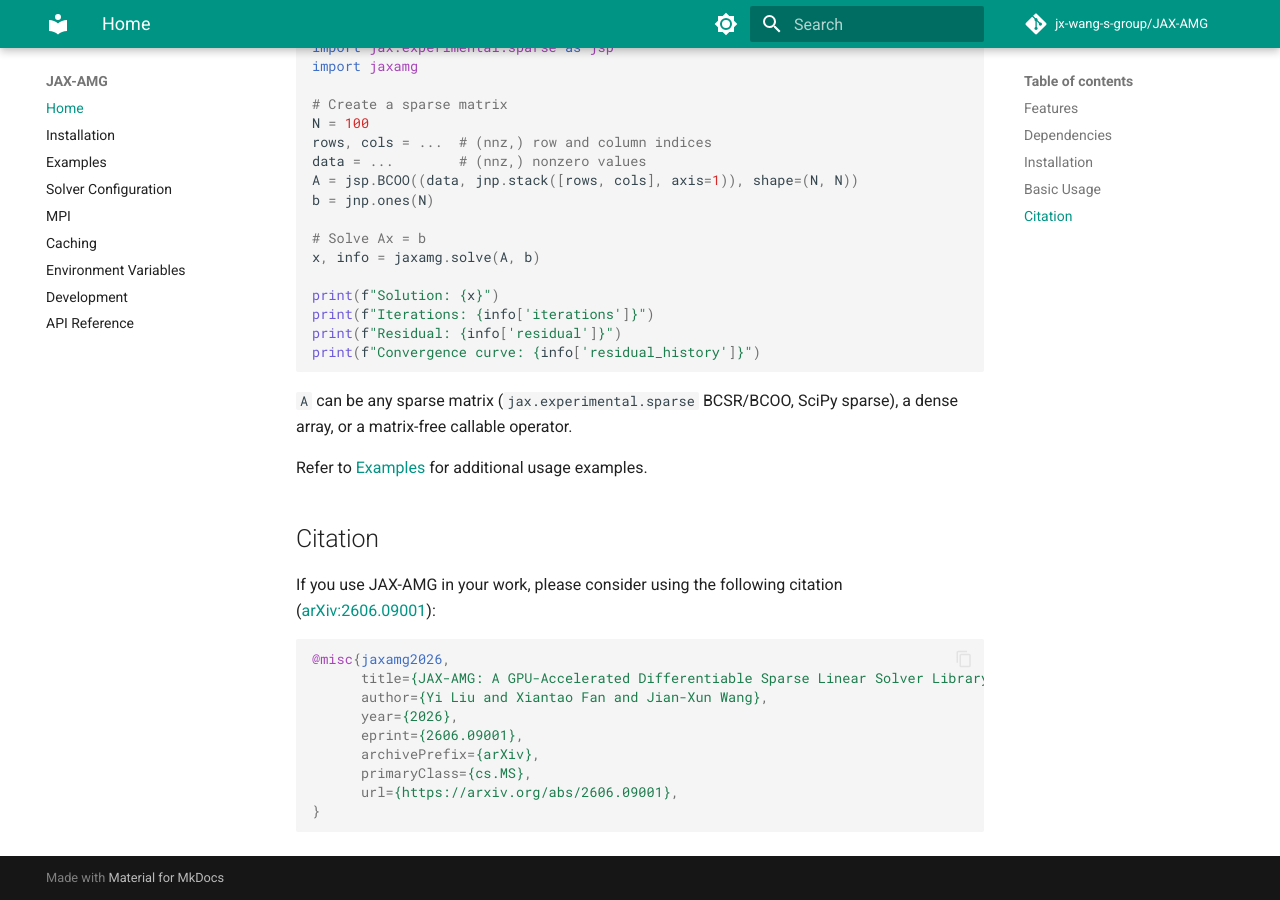
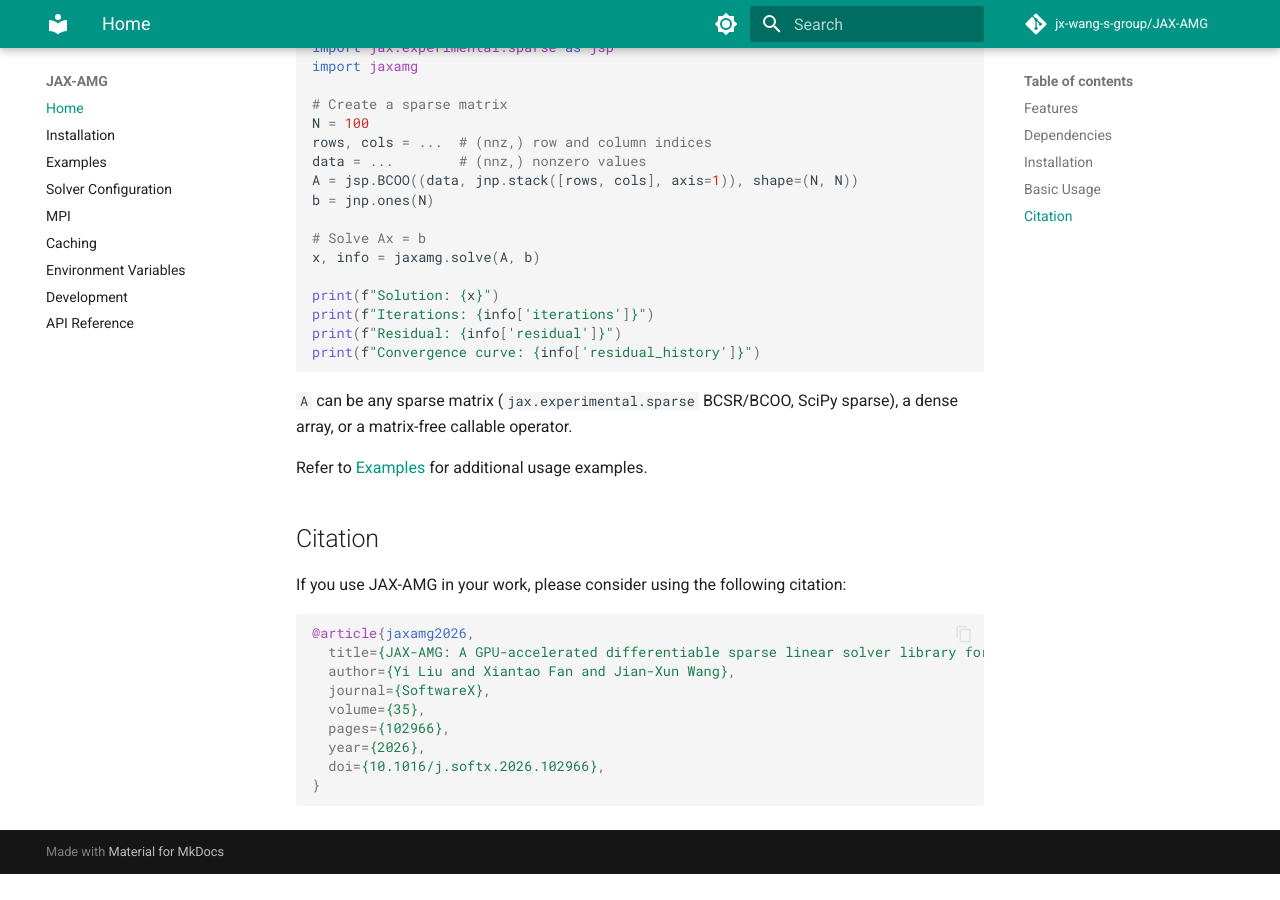
Before and after one commit to jx-wang-s-group/JAX-AMG, an MkDocs documentation site: the page built from docs/index.md, in a window 1280 px wide and 900 px high, scrolled down 1229 px. Built offline with MkDocs 1.6.1 and Material for MkDocs 9.7.7, drawn with Linux system fonts in a browser that asks for light colours; comment, search, counter and statistics services are not loaded; after the commit the page ends 2103 px from its top, so only the background shows below that.

Commit message:
Citation update

````diff
--- a/docs/index.md
+++ b/docs/index.md
@@ -55,16 +55,16 @@
 
 ## Citation
 
-If you use JAX-AMG in your work, please consider using the following citation ([arXiv:2606.09001](https://arxiv.org/abs/2606.09001)):
+If you use JAX-AMG in your work, please consider using the following citation:
 
 ```bibtex
-@misc{jaxamg2026,
-      title={JAX-AMG: A GPU-Accelerated Differentiable Sparse Linear Solver Library for JAX},
-      author={Yi Liu and Xiantao Fan and Jian-Xun Wang},
-      year={2026},
-      eprint={2606.09001},
-      archivePrefix={arXiv},
-      primaryClass={cs.MS},
-      url={https://arxiv.org/abs/2606.09001},
+@article{jaxamg2026,
+  title={JAX-AMG: A GPU-accelerated differentiable sparse linear solver library for JAX},
+  author={Yi Liu and Xiantao Fan and Jian-Xun Wang},
+  journal={SoftwareX},
+  volume={35},
+  pages={102966},
+  year={2026},
+  doi={10.1016/j.softx.2026.102966},
 }
 ```
````
Also changed, not shown: README.md (+10 -10 lines), 1 other file.
